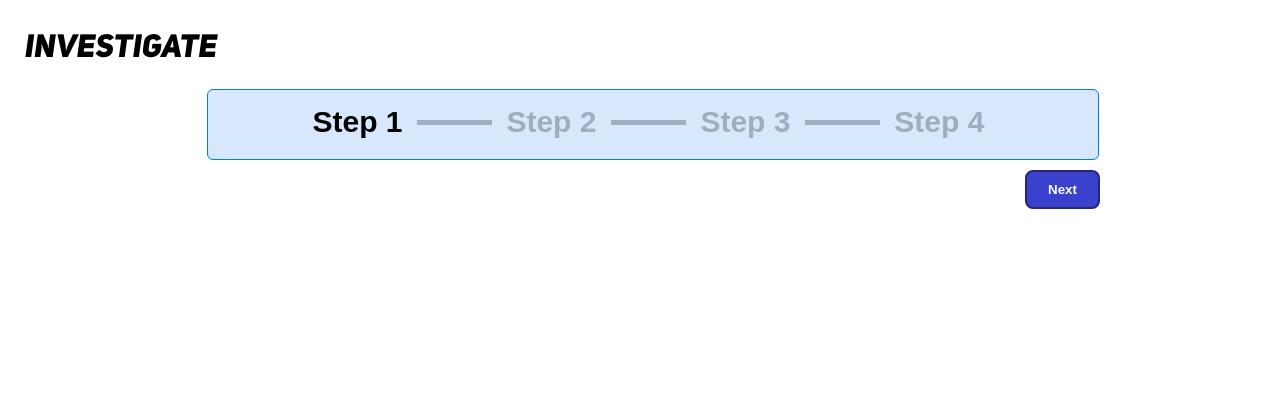
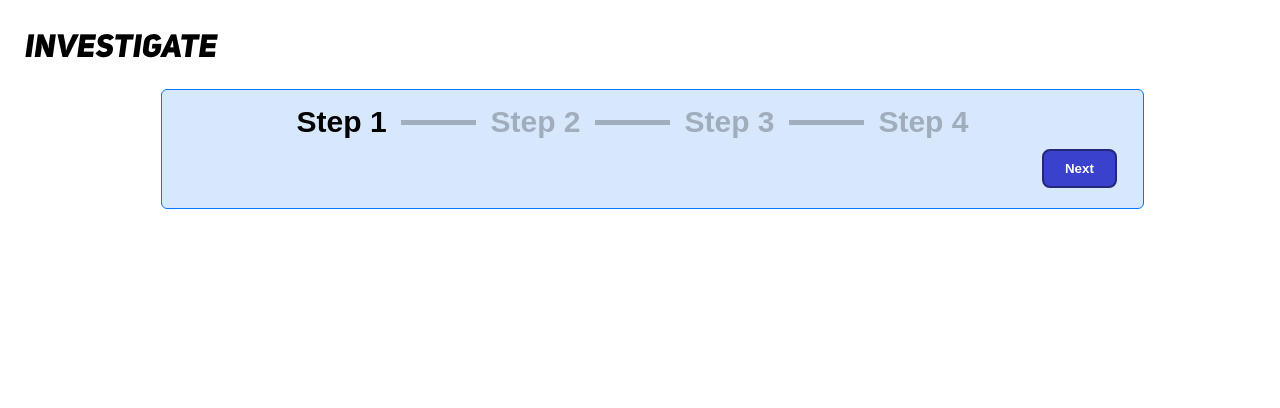
Before and after one commit to ccurzio/Luminum, a PHP site: page /investigate.php?step=1 in a window 1280 px wide. Shown: the part 70-478 px from the top of the page. Run offline with PHP 8.4, Linux system fonts and the light colour scheme; the visitor is signed in with stand-in values (Sample User, id 1); data that the repository does not hold is empty.

Commit message:
Tweaks to investigate layout

```diff
--- a/server/console/html/investigate.php
+++ b/server/console/html/investigate.php
@@ -2,8 +2,8 @@
 <div class="content">
 	<h1>Investigate</h1>
 
-	<div class="module-content" style="width: 60%; margin-left: auto; margin-right: auto; min-width: 850px;">
-		<div style="width: 80%; margin-left: auto; margin-right: auto; margin-top: 10px;">
+	<div class="module-content" style="width: 75%; margin-left: auto; margin-right: auto; min-width: 850px; text-align: center;">
+		<div style="margin-top: 10px; margin-right: 40px;">
 			<span style="font-size: 30px; font-weight: bold;">Step 1</span>
 			<img src="/images/stepline.png" style="width: 75px; height: 5px; margin-bottom: 7px; margin-left: 10px; margin-right: 10px; <?php if ($_GET["step"] <= 1) { print "opacity: 0.25"; } ?>">
 			<span style="font-size: 30px; font-weight: bold; <?php if ($_GET["step"] <= 1) { print "opacity: 0.25"; } ?>">Step 2</span>
@@ -17,10 +17,9 @@
 
 <?php endif; ?>
 
+		<div style="margin-top: 10px; text-align: right; width: 102%; margin-left: 0;">
+			<button class="formgo" style="width: 75px;">Next</button>
+		</div>
 	</div>
 
-		<div style="margin-top: 10px; margin-left: auto; margin-right: auto; text-align: right; width: 945px;">
-			<button class="formgo" style="width: 75px;">Next</button>
-		</div>
-
 <?php include ("layout/footer.php"); ?>
```
